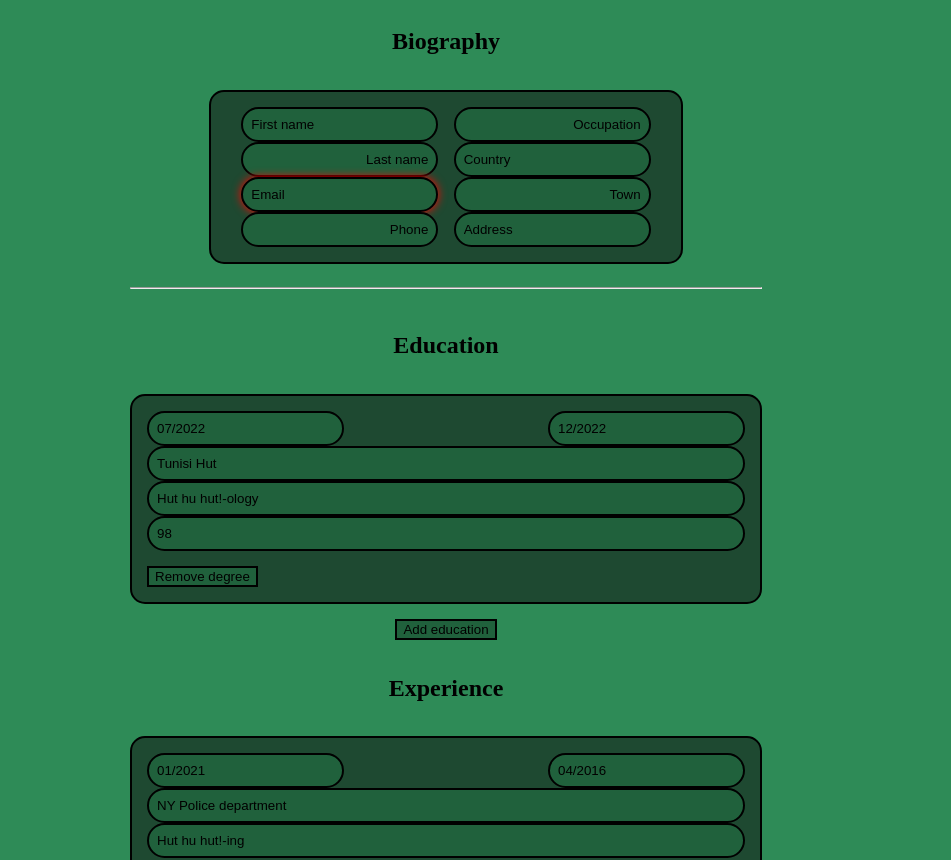
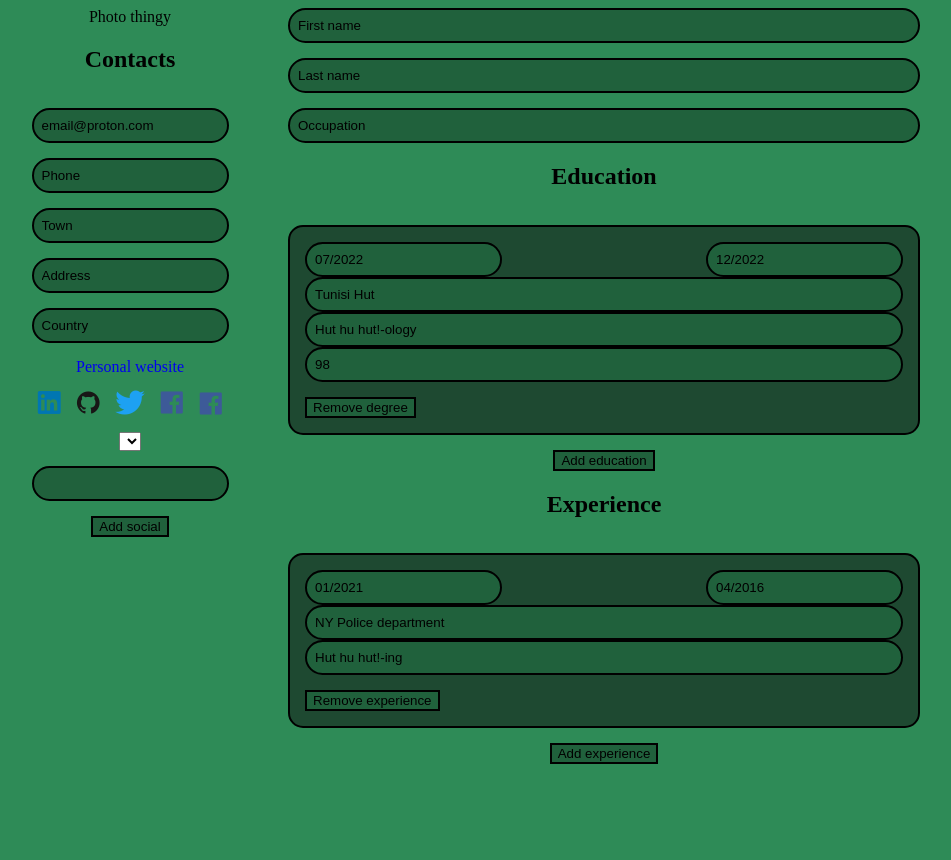
Before and after one commit to Osserc/cv-maker, a React (Create React App) app: page / in a window 1280 px wide. Shown: the top 860 px of the page, without its empty margins (194-1145 px from the left). After the commit the page ends 800 px from the top, so only its background shows below. Built offline with nearby package versions, Linux system fonts and the light colour scheme.

Commit message:
Change layout, fragment components, work on adding links

```diff
--- a/public/index.html
+++ b/public/index.html
@@ -10,6 +10,7 @@
       content="Web site created using create-react-app"
     />
     <link rel="manifest" href="%PUBLIC_URL%/manifest.json" />
+    <link rel="stylesheet" href="https://cdn.jsdelivr.net/gh/devicons/devicon@v2.15.1/devicon.min.css">
     <title>CV Maker</title>
   </head>
   <body>
--- a/src/App.js
+++ b/src/App.js
@@ -1,24 +1,23 @@
-import React from 'react';
-import './stylesheets/styles.css';
-import { Biography } from './components/Biography'
+import React from 'react'
+import './stylesheets/styles.css'
+import { Photo } from './components/Photo'
+import { Identity  } from './components/Identity'
+import { Contacts } from './components/Contacts'
 import { Education } from './components/Education'
 import { Experience } from './components/Experience'
 
 class App extends React.Component {
   render() {
     return (
-      <div className="flex flex-c align-center gap-15">
-        <div className="flex flex-c justify-center align-center wide">
-          <Biography />
+      <div className="grid-app">
+        <div className="grid-left">
+          <Photo />
+          <Contacts />
         </div>
 
-        <hr className="w-50"></hr>
-
-        <div className="flex flex-c justify-center align-center wide">
+        <div className="grid-right">
+          <Identity />
           <Education />
-        </div>
-
-        <div className="flex flex-c justify-center align-center wide">
           <Experience />
         </div>
       </div>
--- a/src/components/Biography.js
+++ /dev/null
@@ -1,71 +0,0 @@
-import { Component } from "react";
-
-class Biography extends Component {
-    constructor() {
-        super()
-
-        this.state = {
-            firstName: 'First name',
-            lastName: 'Last name',
-            email: 'Email',
-            phone: 'Phone',
-            address: 'Address',
-            town: 'Town',
-            country: 'Country',
-            occupation: 'Occupation'
-        }
-
-        this.updateBio = this.updateBio.bind(this)
-    }
-
-    updateBio(event) {
-        this.setState({
-            [event.target.name]: event.target.value
-        })
-    }
-
-    render() {
-        return (
-            <section id="biography" className="flex flex-c justify-center align-center gap-15">
-                <h1>Biography</h1>
-
-                <div className="card w-75">
-                    <div className="flex justify-evenly wide">
-                        <div className="flex flex-c">
-                            <input type="text" id="firstName" name="firstName" defaultValue={this.state.firstName} onChange={this.updateBio}></input>
-                        </div>
-                        <div className="flex flex-c text-right">
-                            <input type="text" id="occupation" className="text-right" name="occupation" defaultValue={this.state.occupation} onChange={this.updateBio}></input>
-                        </div>
-                    </div>
-                    <div className="flex justify-evenly wide">
-                        <div className="flex flex-c">
-                            <input type="text" id="lastName" className="text-right" name="lastName" defaultValue={this.state.lastName} onChange={this.updateBio}></input>
-                        </div>
-                        <div className="flex flex-c text-right">
-                            <input type="text" id="country" name="country" defaultValue={this.state.country} onChange={this.updateBio}></input>
-                        </div>
-                    </div>
-                    <div className="flex justify-evenly wide">
-                        <div className="flex flex-c">
-                            <input type="email" id="email" name="email" defaultValue={this.state.email} onChange={this.updateBio}></input>
-                        </div>
-                        <div className="flex flex-c text-right">
-                            <input type="text" id="town" className="text-right" name="town" defaultValue={this.state.town} onChange={this.updateBio}></input>
-                        </div>
-                    </div>
-                    <div className="flex justify-evenly wide">
-                        <div className="flex flex-c">
-                            <input type="tel" id="phone" className="text-right" name="phone" defaultValue={this.state.phone} onChange={this.updateBio}></input>
-                        </div>
-                        <div className="flex flex-c text-right">
-                            <input type="text" id="address" name="address" defaultValue={this.state.address} onChange={this.updateBio}></input>
-                        </div>
-                    </div>
-                </div>
-            </section>
-        )
-    }
-}
-
-export { Biography }
--- /dev/null
+++ b/src/components/Contacts.js
@@ -0,0 +1,73 @@
+import { Component } from "react";
+
+class Contacts extends Component {
+    constructor() {
+        super()
+
+        this.state = {
+            email: 'email@proton.com',
+            phone: 'Phone',
+            address: 'Address',
+            town: 'Town',
+            country: 'Country',
+            links: { website: 'mywebsite.com',
+                        linkedin: 'https://github.com/Osserc',
+                        github: '',
+                        twitter: '',
+                        facebook: ''
+                    }
+        }
+
+        this.updateContacts = this.updateContacts.bind(this)
+        this.insertLink = this.insertLink.bind(this)
+        this.updateLink = this.updateLink.bind(this)
+    }
+
+    updateContacts(event) {
+        this.setState({
+            [event.target.name]: event.target.value
+        })
+    }
+
+    insertLink(event) {
+        let container = document.querySelector('#social-modal')
+        container.classList.remove('invisible')
+        let element = document.querySelector('#social')
+        element.name = event.target.id
+        console.log(element)
+    }
+
+    updateLink(event) {
+
+    }
+
+    render() {
+        return (
+            <section id="contacts" className="flex flex-c justify-center align-center gap-15">
+                <h1>Contacts</h1>
+                <input type="email" id="email" name="email" defaultValue={this.state.email} onChange={this.updateContacts}></input>
+                <input type="tel" id="phone" name="phone" defaultValue={this.state.phone} onChange={this.updateContacts}></input>
+                <input type="text" id="town" name="town" defaultValue={this.state.town} onChange={this.updateContacts}></input>
+                <input type="text" id="address" name="address" defaultValue={this.state.address} onChange={this.updateContacts}></input>
+                <input type="text" id="country" name="country" defaultValue={this.state.country} onChange={this.updateContacts}></input>
+                <a href={`${this.state.links.website}`} target="_blank" rel="noreferrer">Personal website</a>
+                <div className="flex justify-center align-center gap-15">
+                    <a href={`${this.state.links.linkedin}`} target="_blank" rel="noreferrer"><i className="devicon-linkedin-plain colored" id="linkedin"></i></a>
+                    <a href={`${this.state.links.github}`}><i className="devicon-github-original colored" id="github"></i></a>
+                    <a href={`${this.state.links.twitter}`}><i className="devicon-twitter-original colored" id="twitter"></i></a>
+                    <a href={`${this.state.links.facebook}`}><i className="devicon-facebook-plain colored" id="facebook"></i></a>
+                    <i className="devicon-facebook-plain colored" id="facebook" onClick={this.insertSocial}></i>
+                </div>
+                <div id="social-modal" className="f">
+                    <form className="flex flex-c justify-content align-center gap-15">
+                        <select></select>
+                        <input type="text" id="social" name="placeholder" onSubmit={this.updateSocial}></input>
+                        <button>Add social</button>
+                    </form>
+                </div>
+            </section>
+        )
+    }
+}
+
+export { Contacts }
--- /dev/null
+++ b/src/components/Identity.js
@@ -0,0 +1,33 @@
+import { Component } from "react";
+
+class Identity extends Component {
+    constructor() {
+        super()
+
+        this.state = {
+            firstName: 'First name',
+            lastName: 'Last name',
+            occupation: 'Occupation'
+        }
+
+        this.updateBio = this.updateIdentity.bind(this)
+    }
+
+    updateIdentity(event) {
+        this.setState({
+            [event.target.name]: event.target.value
+        })
+    }
+
+    render() {
+        return (
+            <section id="identity" className="flex flex-c justify-evenly wide gap-15">
+                <input type="text" id="firstName" name="firstName" defaultValue={this.state.firstName} onChange={this.updateIdentity}></input>
+                <input type="text" id="lastName" name="lastName" defaultValue={this.state.lastName} onChange={this.updateIdentity}></input>
+                <input type="text" id="occupation" name="occupation" defaultValue={this.state.occupation} onChange={this.updateIdentity}></input>
+            </section>
+        )
+    }
+}
+
+export { Identity }
--- /dev/null
+++ b/src/components/Photo.js
@@ -0,0 +1,22 @@
+import { Component } from "react"
+
+class Photo extends Component {
+    constructor() {
+        super()
+
+        this.state = {
+            profilePicture: ''
+        }
+    }
+
+    render () {
+        return (
+            <section className="flex justify-center align-center">
+                <label htmlFor="photo">Photo thingy</label>
+                <input type="file" id="photo" name="photo"></input>
+            </section>
+        )
+    }
+}
+
+export { Photo }
--- a/src/stylesheets/styles.css
+++ b/src/stylesheets/styles.css
@@ -70,11 +70,19 @@
 /* CSS proper */
 
 body {
+    display: flex;
+    justify-content: center;
+    align-items: center;
     background-color: seagreen;
 }
 
-section {
-    width: 50%;
+#root {
+    width: 75%;
+}
+
+.grid-app {
+    display: grid;
+    grid-template-columns: 1fr 2fr;
 }
 
 .actions {
@@ -104,6 +112,26 @@ input {
     color: black;
 }
 
+i {
+    font-size: 24px;
+}
+
+a {
+    text-decoration: none;
+}
+
+#social-modal {
+
+}
+
+#social-modal.invisible {
+    display: none;
+}
+
+input[type="file"] {
+    display: none;
+}
+
 input#institution {
     box-sizing: border-box;
     width: 100%;
```
